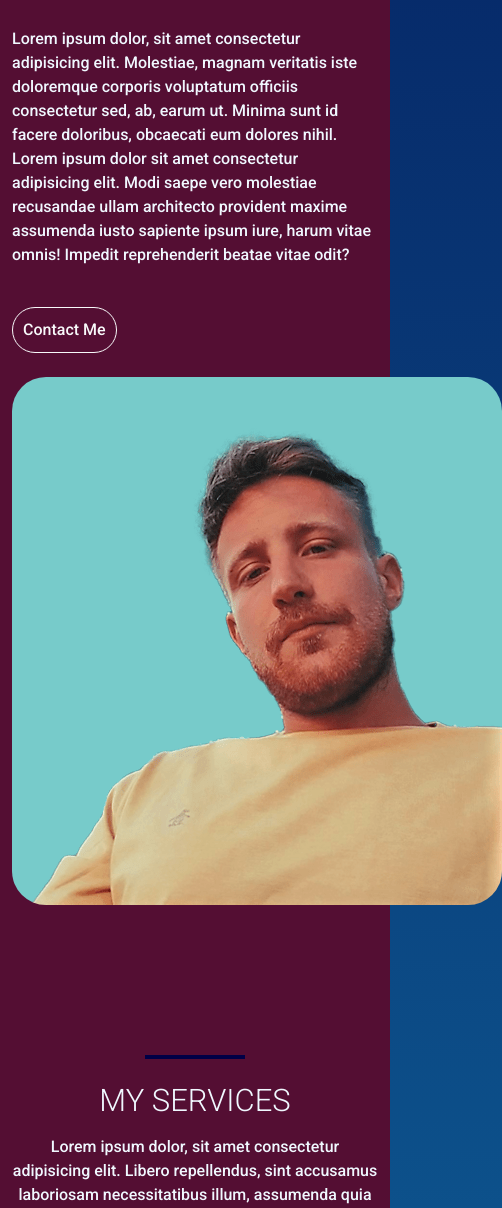
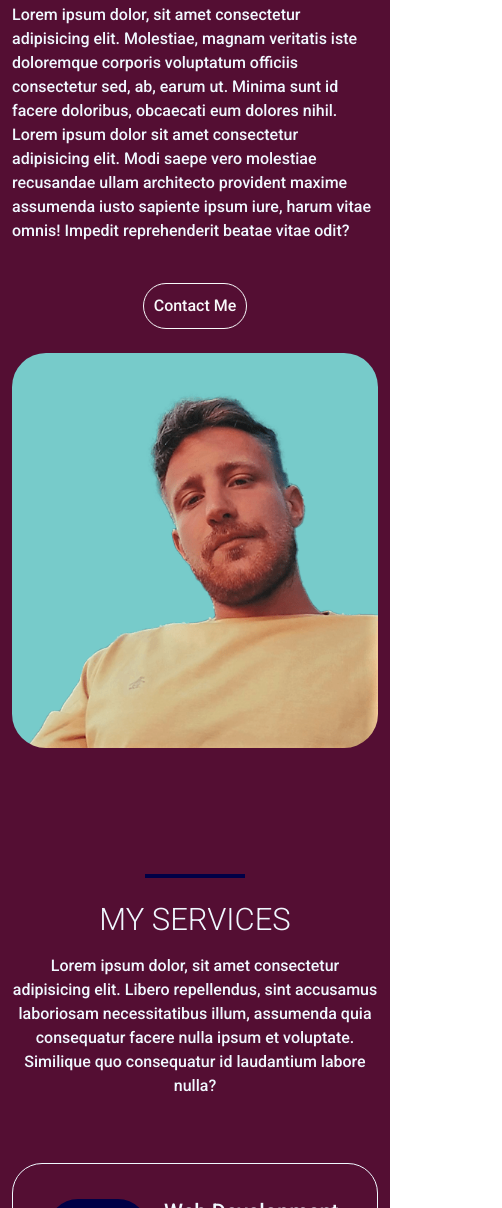
Before and after one commit to Moyanogdev/ProjectMoyanogdev, a plain HTML site: page index.html in a window 390 px wide. Shown: the part 1407-2615 px from the top of the page, 502 px wide, since content can reach past the window. Drawn offline with nearby package versions, Linux system fonts and the light colour scheme.

Commit message:
Porfolio Moyano 3. Fixed

```diff
--- a/index.html
+++ b/index.html
@@ -49,7 +49,7 @@
     <main>
         <section>
             <a name="aboutme"></a>
-            <div class="container py-4 mb-5 aboutme">
+            <div class="container mb-5 aboutme">
                 <div class="row">
                     <div class="col-12">
                         <div class="services text-center">
@@ -61,11 +61,13 @@
                         <div>
                             <p class="mb-5">Lorem, ipsum dolor sit amet consectetur adipisicing elit. Tempore, ipsam suscipit at ullam non labore? Eius iusto hic esse, asperiores eos incidunt voluptatem molestiae veritatis, ullam quidem libero ut neque?. Lorem ipsum dolor sit amet consectetur, adipisicing elit. Asperiores consectetur illo error quisquam porro ea eaque iusto provident. Odit repellat atque quia quidem dignissimos quam? Earum velit voluptate voluptas eum.</p>
                             <p>Lorem ipsum dolor, sit amet consectetur adipisicing elit. Molestiae, magnam veritatis iste doloremque corporis voluptatum officiis consectetur sed, ab, earum ut. Minima sunt id facere doloribus, obcaecati eum dolores nihil. Lorem ipsum dolor sit amet consectetur adipisicing elit. Modi saepe vero molestiae recusandae ullam architecto provident maxime assumenda iusto sapiente ipsum iure, harum vitae omnis! Impedit reprehenderit beatae vitae odit?</p>
-                            <a href="#contact" class="btn btn-outline-light mt-4">Contact Me</a>
+                            <dir class="text-center">
+                                <a href="#contact" class="btn btn-outline-light mt-4">Contact Me</a>
+                            </dir>
                         </div>
                     </div>
-                    <div class="col-12 col-md-6 mt-4" id="imgAbout">
-                        <img src="img/imgAbout.png" alt="About me image">
+                    <div class="col-12 col-md-6 mt-4">
+                        <img src="img/imgAbout.png" alt="About me image" class="mw-100">
                     </div>
                 </div>
 
@@ -159,7 +161,7 @@
                             <div class="col-lg-12 mb-4">
                                 <textarea class="form-control" rows="6" placeholder="Message"></textarea>
                             </div>
-                            <div class="col-12 mb-4">
+                            <div class="col-12 mb-4 text-center">
                                 <button class="btn btn-outline-light">Send Message</button>
                             </div>
                         </form>
--- a/styles.css
+++ b/styles.css
@@ -90,6 +90,7 @@ main{
 
 .aboutme img{
     border-radius: 34px;
+    width: 350;
 }
 
 .aboutme .btn{
```
